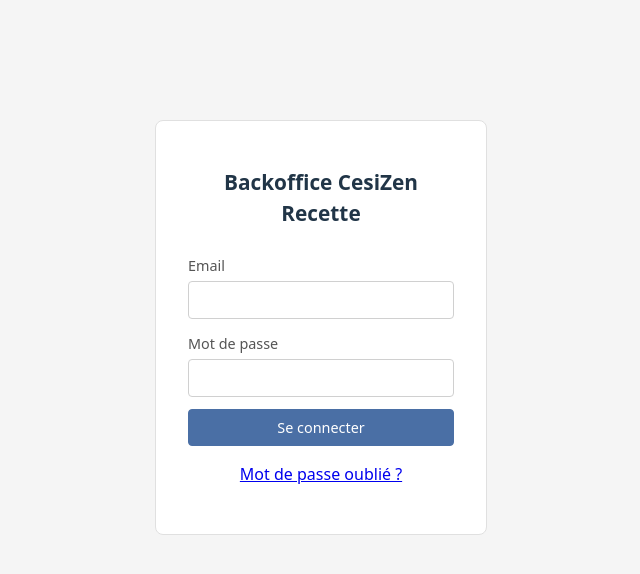
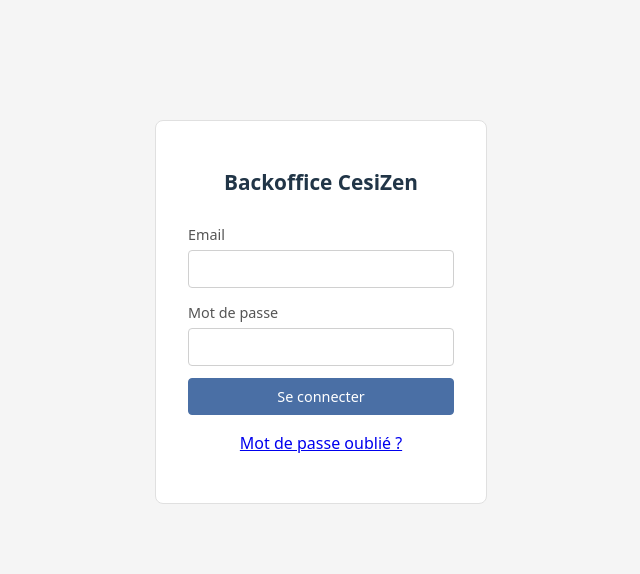
Before and after one commit to ThomasPeligryCesi/CesiZenWebApp, a React (Vite) app in the folder frontend/: page /login in a window 1280 px wide. Shown: the top 574 px of the page, without its empty margins (319-959 px from the left). Built offline with nearby package versions, Linux system fonts and the light colour scheme.

Commit message:
(feat) change login title

```diff
--- a/frontend/src/pages/Login.tsx
+++ b/frontend/src/pages/Login.tsx
@@ -34,7 +34,7 @@
   return (
     <div className="login-container">
       <div className="login-card">
-        <h1>Backoffice CesiZen Recette</h1>
+        <h1>Backoffice CesiZen</h1>
         <form onSubmit={handleSubmit}>
           <div className="field">
             <label>Email</label>
```
